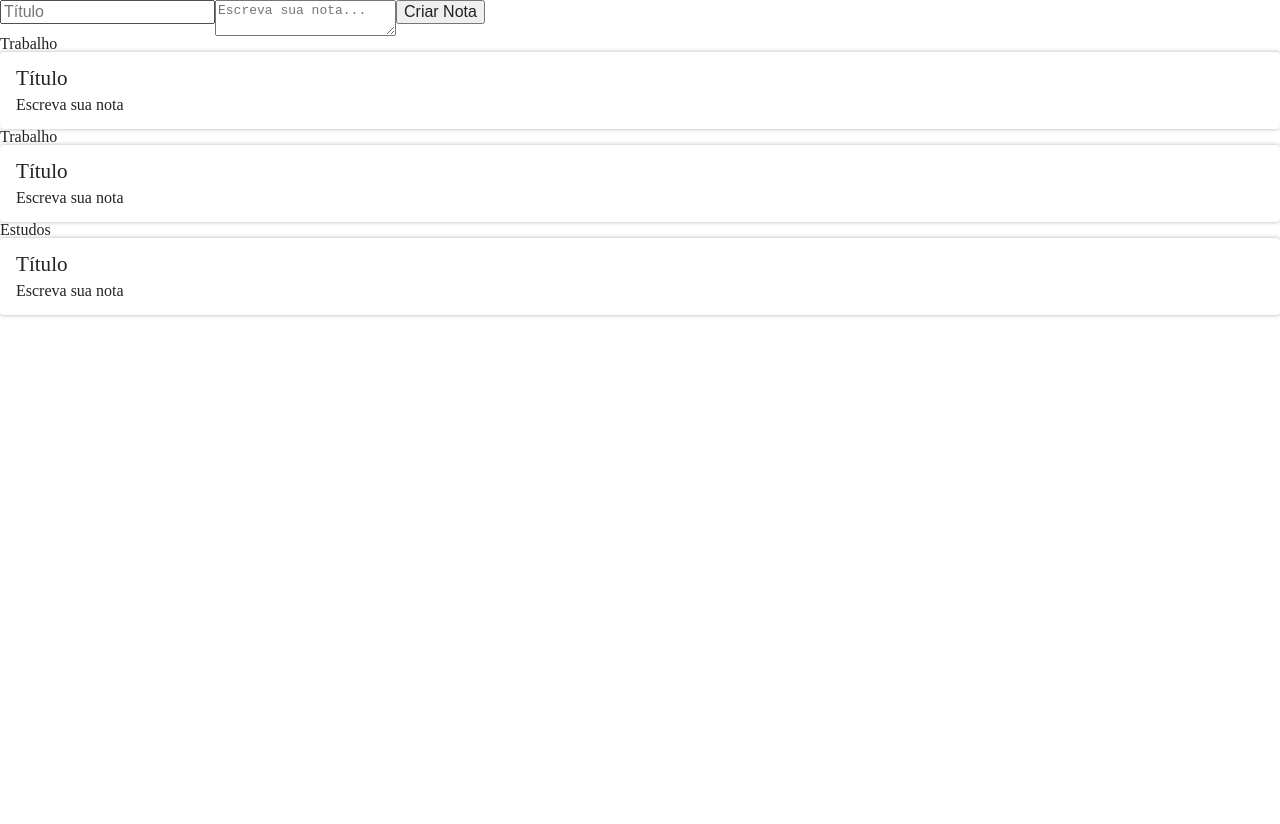
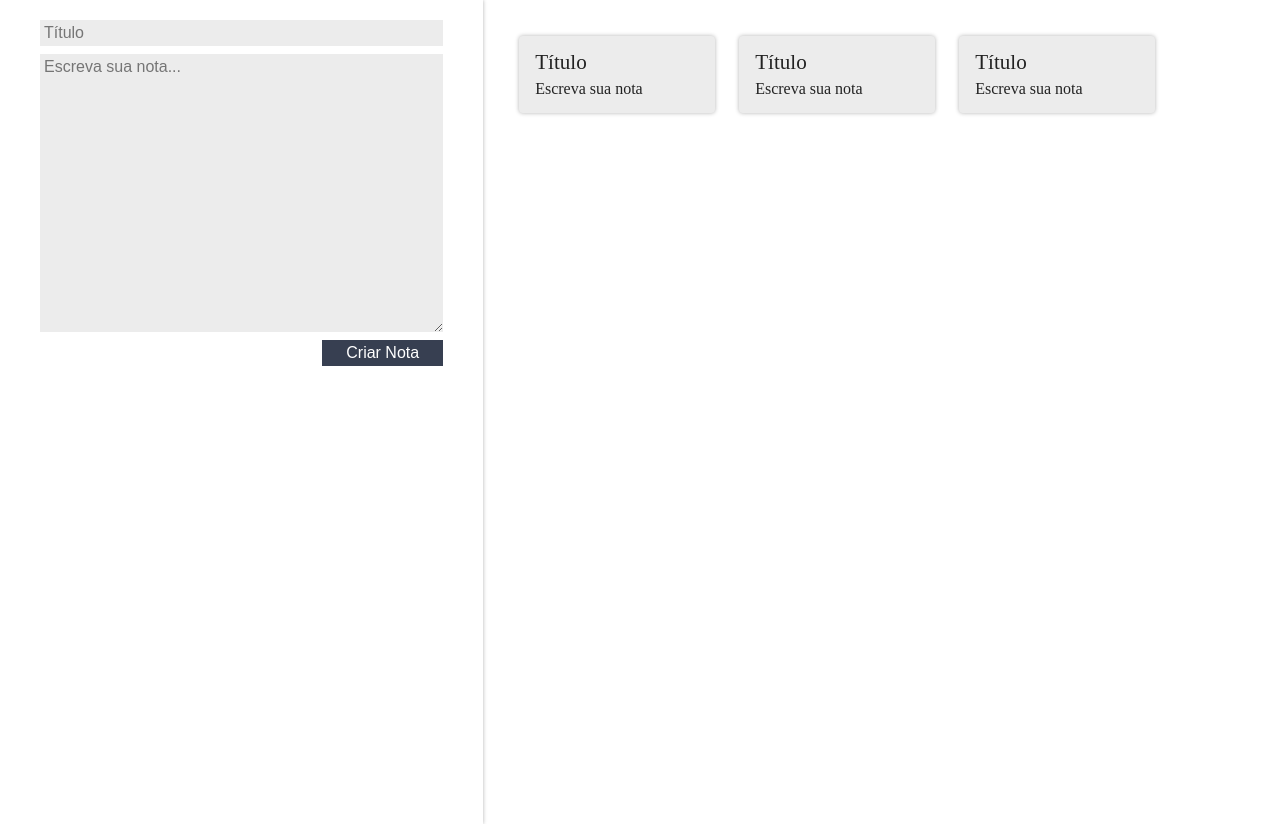
Before and after one commit to RenatoFrancisco/curso-react, a React (Create React App) app: page / in a window 1280 px wide. Before the commit the page ends 800 px from the top, so only its background shows below. Built offline with nearby package versions, Linux system fonts and the light colour scheme.

Commit message:
Organizando o projeto

```diff
--- a/src/App.js
+++ b/src/App.js
@@ -1,11 +1,13 @@
 import { Component } from 'react';
 import FormularioCadastro from './components/FormularioCadastro';
-import ListaDeNotas from './components/ListaDeNotas/ListaDeNotas';
+import ListaDeNotas from './components/ListaDeNotas';
+import './assets/App.css';
+import './assets/index.css';
 
 class App extends Component {
   render() {
       return (
-        <section>
+        <section className="conteudo">
           <FormularioCadastro />
           <ListaDeNotas />
         </section>
--- /dev/null
+++ b/src/assets/App.css
@@ -0,0 +1,11 @@
+.conteudo {
+    display: flex;
+  }
+
+  :root {
+    --primaria: #58a4b0;
+    --secundaria: #373f51;
+    --secundaria-ativa: #cccccc;
+    --fundo: #ffffff;
+    --fundo-detalhes: #ececec;
+  }
--- /dev/null
+++ b/src/components/CardNota/index.js
@@ -0,0 +1,2 @@
+import CardNota from './CardNota';
+export default CardNota;
--- a/src/components/FormularioCadastro.jsx
+++ /dev/null
@@ -1,15 +0,0 @@
-import React, { Component } from 'react';
-
-class FormularioCadastro extends Component {
-    render() {
-        return (
-            <form>
-                <input type="text" placeholder="Título" />
-                <textarea placeholder="Escreva sua nota..."></textarea>
-                <button>Criar Nota</button>
-          </form>
-        );
-    }
-}
-
-export default FormularioCadastro;
--- /dev/null
+++ b/src/components/FormularioCadastro/FormularioCadastro.jsx
@@ -0,0 +1,25 @@
+import React, { Component } from "react";
+import "./estilo.css";
+class FormularioCadastro extends Component {
+  render() {
+    return (
+      <form className="form-cadastro ">
+        <input
+          type="text"
+          placeholder="Título"
+          className="form-cadastro_input"
+        />
+        <textarea
+          rows={15}
+          placeholder="Escreva sua nota..."
+          className="form-cadastro_input"
+        />
+        <button className="form-cadastro_input form-cadastro_submit">
+          Criar Nota
+        </button>
+      </form>
+    );
+  }
+}
+
+export default FormularioCadastro;
--- /dev/null
+++ b/src/components/FormularioCadastro/estilo.css
@@ -0,0 +1,29 @@
+.form-cadastro {
+    flex-grow: 2;
+    box-shadow: 0 0 4px rgba(0, 0, 0, 0.3);
+    z-index: 1;
+    min-height: 100vh;
+    display: flex;
+    flex-direction: column;
+    padding: 12px 40px;
+  }
+  .form-cadastro_input {
+    margin-top: 8px;
+    padding: 4px;
+    border: none;
+    background-color: var(--fundo-detalhes);
+    font-family: Arial, Helvetica, sans-serif;
+    font-weight: 100;
+  }
+
+  .form-cadastro_submit {
+    align-self: flex-end;
+    width: 30%;
+    background-color: var(--secundaria);
+    color: white;
+    font-weight: 400;
+  }
+
+  .form-cadastro_submit:active {
+    background-color: var(--secundaria-ativa);
+  }
--- /dev/null
+++ b/src/components/FormularioCadastro/index.js
@@ -0,0 +1,2 @@
+import FormularioCadastro from './FormularioCadastro';
+export default FormularioCadastro;
--- a/src/components/ListaDeNotas/ListaDeNotas.jsx
+++ b/src/components/ListaDeNotas/ListaDeNotas.jsx
@@ -1,15 +1,13 @@
-import React, { Component } from 'react';
-import CardNota from '../CardNota/CardNota';
-
+import React, { Component } from "react";
+import CardNota from "../CardNota";
+import "./estilo.css";
 class ListaDeNotas extends Component {
-
   render() {
     return (
-            <ul className='lista-notas'>
-                {Array.of('Trabalho', 'Trabalho', 'Estudos').map((categoria, index) => {
+      <ul className="lista-notas">
+        {Array.of("Trabalho", "Trabalho", "Estudos").map((categoria, index) => {
           return (
-                        <li className="lista-notas" key={index}>
-                            <div>{categoria}</div>
+            <li className="lista-notas_item" key={index}>
               <CardNota />
             </li>
           );
--- /dev/null
+++ b/src/components/ListaDeNotas/index.js
@@ -0,0 +1,2 @@
+import ListaDeNotas from './ListaDeNotas'
+export default ListaDeNotas;
--- a/src/index.js
+++ b/src/index.js
@@ -1,6 +1,6 @@
 import React from 'react';
 import ReactDOM from 'react-dom';
-import './index.css';
+import './assets/index.css';
 import App from './App';
 import reportWebVitals from './reportWebVitals';
 
```
Also changed, not shown: src/assets/index.css (renamed from src/index.css). Lines whose indentation alone changed are shown as unchanged.
